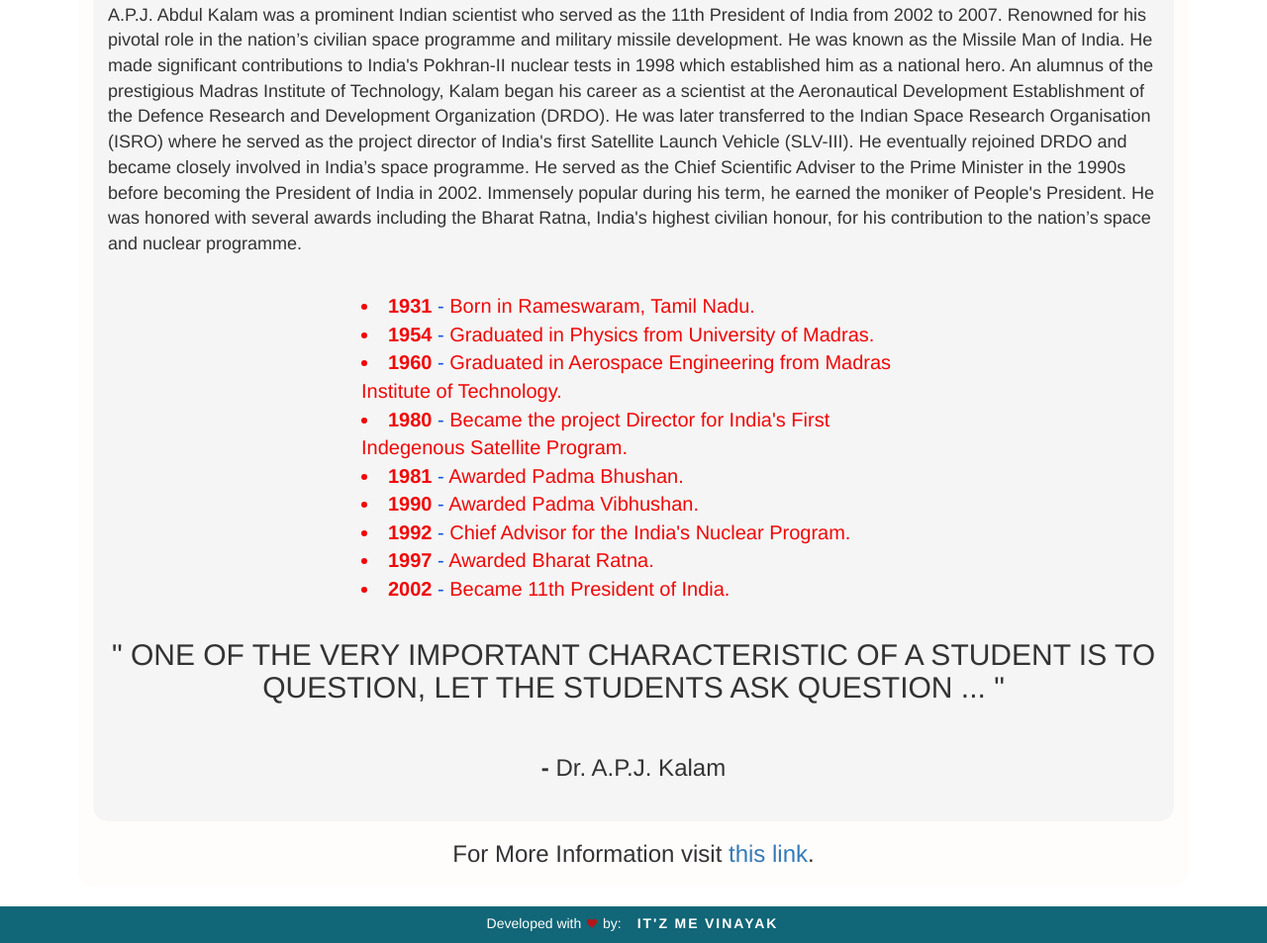
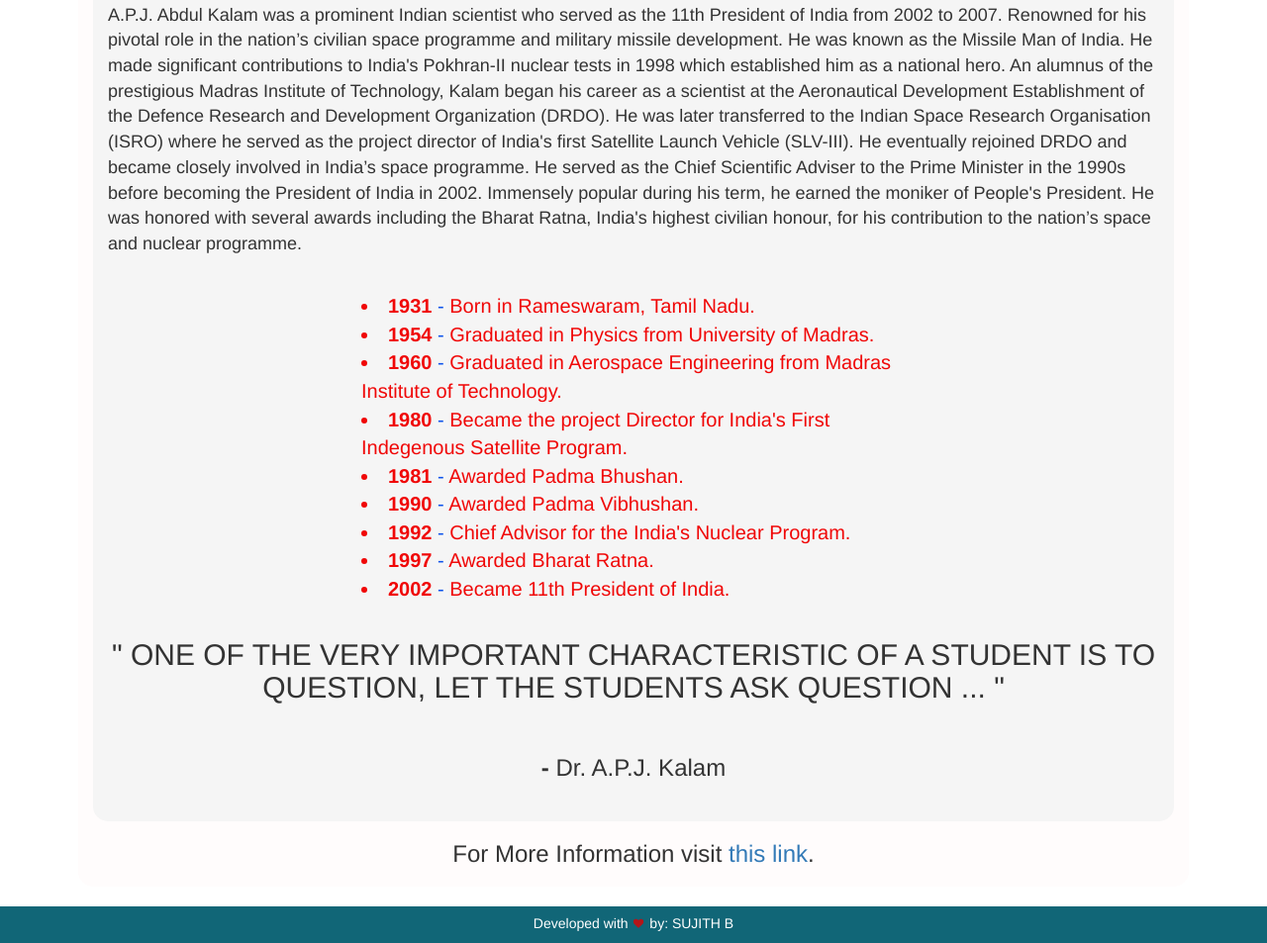
Before and after one commit to sujithbaaskaran/APJ_KALAM, a plain HTML site: page index.html in a window 1280 px wide. Shown: the part 895-1848 px from the top of the page at 99% size. Drawn offline with nearby package versions, Linux system fonts and the light colour scheme.

Commit message:
Update and rename apj.html to index.html

```diff
--- a/apj.html
+++ b/index.html
@@ -59,7 +59,7 @@
 </main> <br>
 <footer>
     <div class="container-fluid copyright">
-        <p class="ft-devlp"> Developed with <span id="heart" class="fa fa-heart"></span> by: <a href= "https://instagram.com/tn_50__vinayak___?igshid=NzZlODBkYWE4Ng==">IT'Z ME VINAYAK</a></p>
+        <p class="ft-devlp"> Developed with <span id="heart" class="fa fa-heart"></span> by: SUJITH B </a></p>
     </div>
 </footer>
 </body>
```
